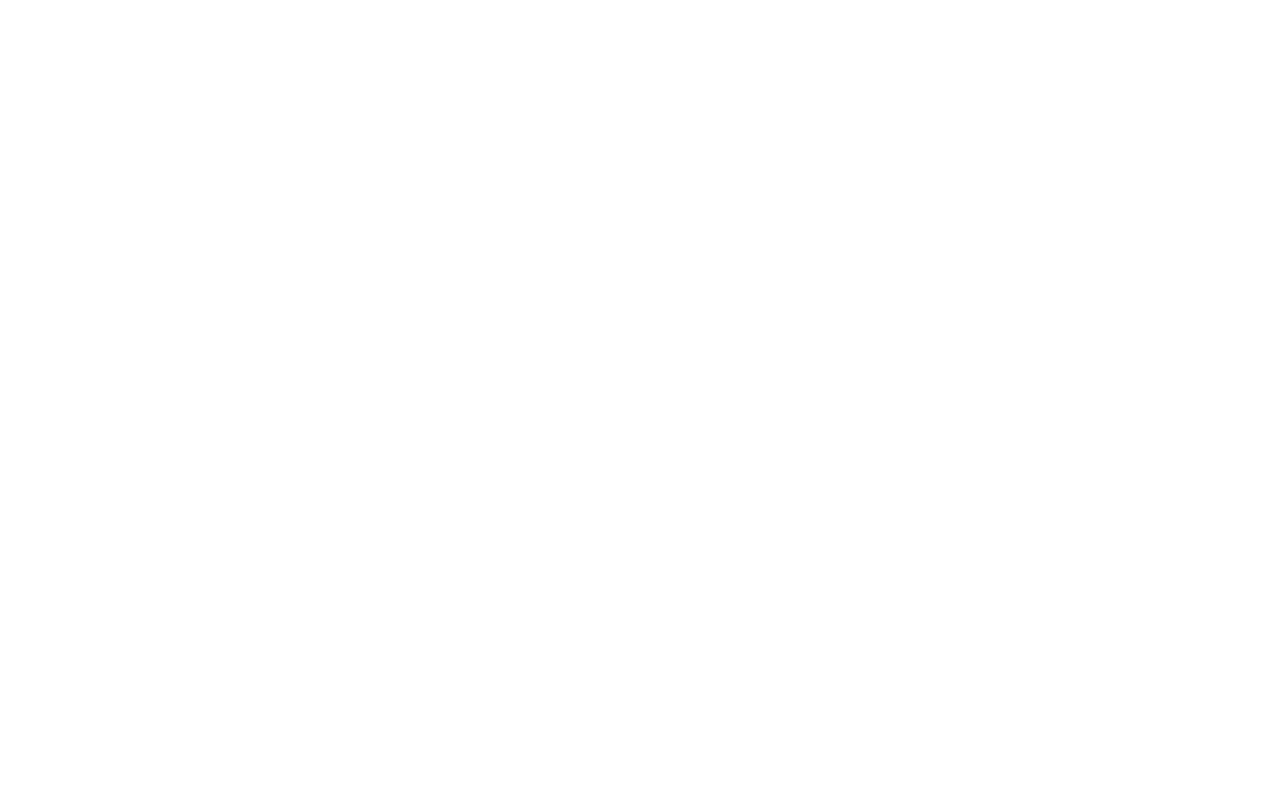
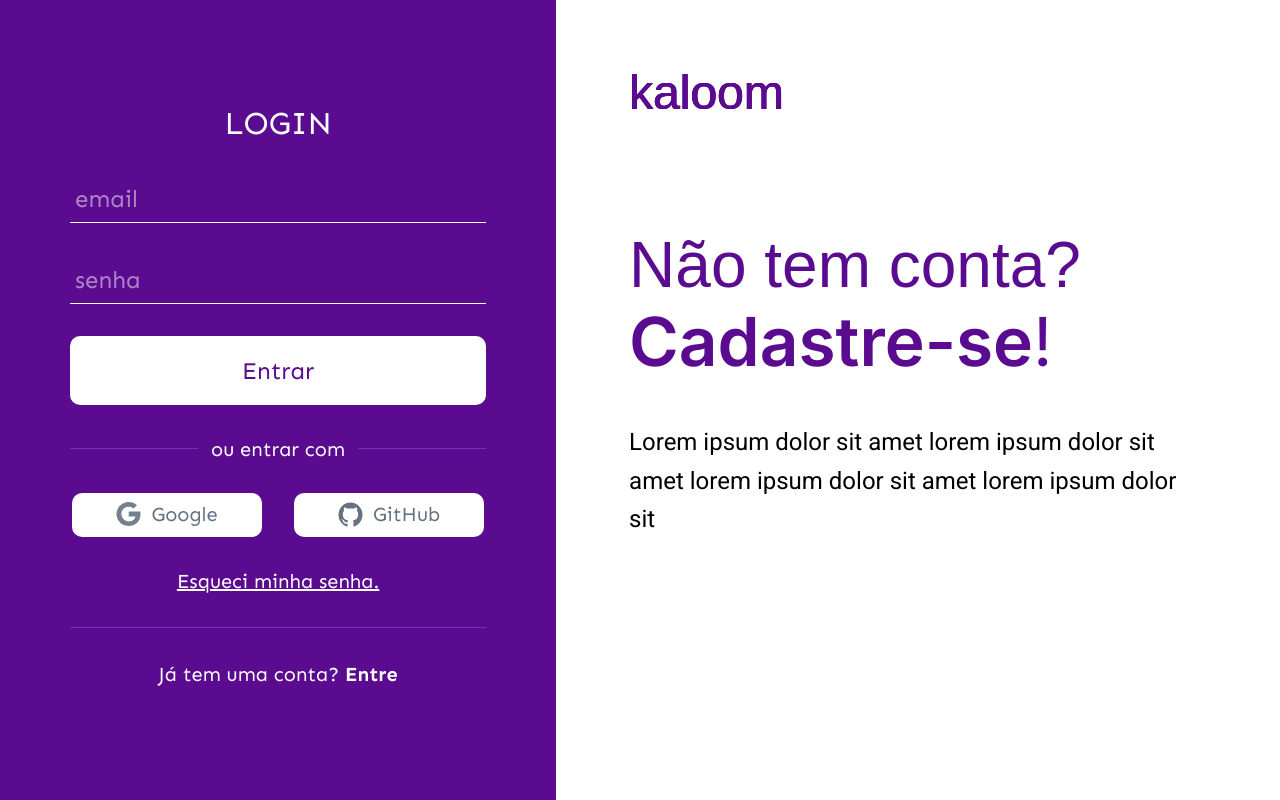
Before and after one commit to kaloom-team/kaloom, a React (Vite) app: page /register in a window 1280 px wide. Before the commit this address had no page. Built offline with nearby package versions, Linux system fonts and the light colour scheme; a web font is replaced by a local one.

Commit message:
feat: implement register page with dynamic container form component

```diff
--- a/src/App.tsx
+++ b/src/App.tsx
@@ -1,6 +1,6 @@
 import { BrowserRouter, Routes, Route } from "react-router-dom";
 import Login from "./pages/Login/Login";
-
+import Register from "./pages/Register/Register";
 
 export function App() {
     return (
@@ -36,6 +36,7 @@ export function App() {
                     }
                 />
                 <Route path="/login" element={<Login />} />
+                <Route path="/register" element={<Register />} />
             </Routes>
         </BrowserRouter>
     );
--- a/src/components/ContainerSignForm/ContainerSignForm.tsx
+++ b/src/components/ContainerSignForm/ContainerSignForm.tsx
@@ -1,21 +1,25 @@
 import styles from "./ContainerSignForm.module.scss";
 import ContentFormLogin from "../ContentFormLogin/ContentFormLogin";
 
-interface ILinkMessage {
+export interface ILinkMessage {
     message: string;
     actionMessage: string;
     link?: string;
 }
 
-export default function ContainerSignForm({ message, actionMessage, link }: ILinkMessage) {
+export type TLinkMessage = {
+    linkMessage: ILinkMessage
+}
+
+export default function ContainerSignForm({ linkMessage }: TLinkMessage) {
     return (
         <div className={styles.containerLogin}>
             <ContentFormLogin />
             <hr className={styles.divider} />
             <p className={styles.linkCadastro}>
-                {message}
-                <a className={styles.linkao} href={link}>
-                    {" " + actionMessage}
+                {linkMessage.message}
+                <a className={styles.linkao} href={linkMessage.link}>
+                    {" " + linkMessage.actionMessage}
                 </a>
             </p>
         </div>
--- /dev/null
+++ b/src/components/ContainerSignForm/asas.ts
@@ -0,0 +1,5 @@
+let cpf: Cpf;
+
+type Cpf = {
+    cpf?: PropertyKey
+}
--- a/src/components/SignInfo/SignInfo.tsx
+++ b/src/components/SignInfo/SignInfo.tsx
@@ -1,6 +1,7 @@
 import styles from './SignInfo.module.scss';
 import InfoForm from '../InfoForm/InfoForm';
 import ContainerSignForm from '../ContainerSignForm/ContainerSignForm';
+import type { ILinkMessage } from '../ContainerSignForm/ContainerSignForm';
 import type { CSSProperties } from 'react';
 
 interface IInfo {
@@ -8,6 +9,7 @@ interface IInfo {
     title1: string;
     title2: string;
     styleDirection?: CSSProperties;
+    linkMessage: ILinkMessage;
 };
 
 type TInfos = {
@@ -15,7 +17,7 @@ type TInfos = {
 };
 
 export default function SignInfo({ infos }: TInfos) {
-    const { info, title1, title2, styleDirection } = infos;
+    const { info, title1, title2, styleDirection, linkMessage } = infos;
 
     return (
         <main className={styles.main} style={styleDirection}>
@@ -26,7 +28,7 @@ export default function SignInfo({ infos }: TInfos) {
                 <InfoForm titleOne={title1} titleTwo={title2} />
                 <p className={styles.paragrafo}>{info}</p>
             </div>
-            <ContainerSignForm message="Não tem uma conta?" actionMessage="Cadastre-se" link="#"/>
+            <ContainerSignForm linkMessage={linkMessage}  />
         </main>
     );
 }
--- a/src/pages/Login/Login.tsx
+++ b/src/pages/Login/Login.tsx
@@ -4,7 +4,14 @@ export default function Login() {
     return (
         <div>
             <SignInfo
-                infos={{ info: "Lorem ipsum dolor sit amet lorem ipsum dolor sit amet lorem ipsum dolor sit amet lorem ipsum dolor sit amet.", title1: "Olá,", title2: "bem-vindo" }}
+                infos={
+                    {
+                        info: "Lorem ipsum dolor sit amet lorem ipsum dolor sit amet lorem ipsum dolor sit amet lorem ipsum dolor sit amet.",
+                        title1: "Olá,",
+                        title2: "bem-vindo",
+                        linkMessage: {message: "Não tem uma conta?", actionMessage: "Cadastre-se", link: "#"}
+                    }
+                }
             />
         </div>
     )
--- a/src/pages/Register/Register.tsx
+++ b/src/pages/Register/Register.tsx
@@ -7,7 +7,8 @@ export default function Register() {
                 title1:"Não tem conta?",
                 title2:"Cadastre-se",
                 info: "Lorem ipsum dolor sit amet lorem ipsum dolor sit amet lorem ipsum dolor sit amet lorem ipsum dolor sit",
-                styleDirection: {flexDirection: "row-reverse"}
+                styleDirection: { flexDirection: "row-reverse" },
+                linkMessage: {message: "Já tem uma conta?", actionMessage: "Entre", link: "#"}
             }}
         />
     );
```
